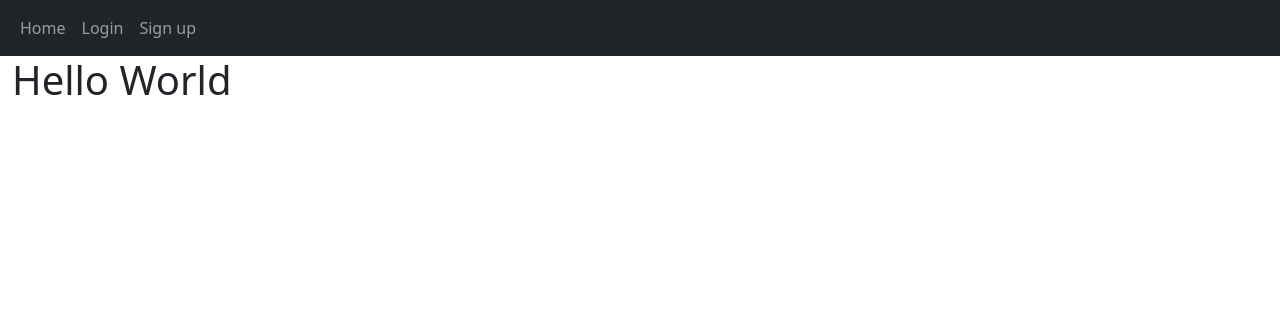
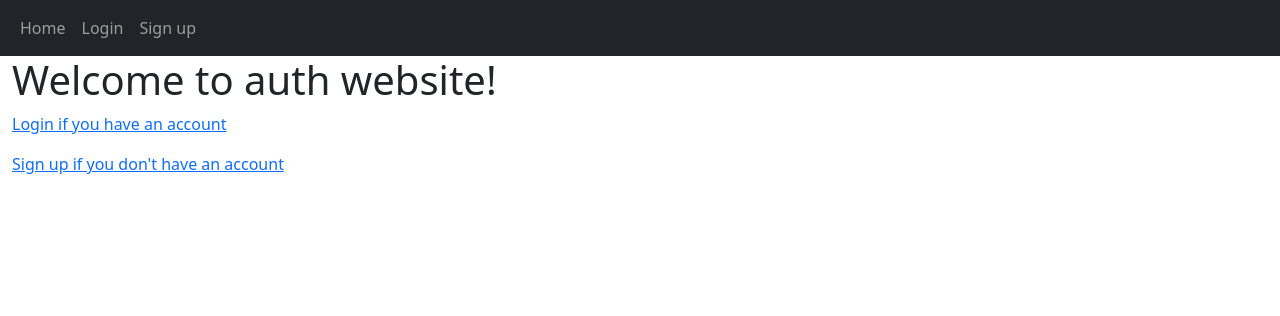
Before and after one commit to Ksysiupeel/Django-authentication, a Django app: page / in a window 1280 px wide. Shown: the top 316 px of the page. Run offline with Django 4.2, Linux system fonts and the light colour scheme.

Commit message:
improvement of the login and registration system, adding the users.html file, modification of views and urls

```diff
--- a/auth/urls.py
+++ b/auth/urls.py
@@ -4,6 +4,7 @@ from . import views
 urlpatterns = [
     path("", views.home, name="home"),
     path("home", views.home, name="home"),
-    path("register", views.register, name="register")
+    path("register", views.register, name="register"),
+    path("user", views.user, name="user")
 
 ]
--- a/auth/views.py
+++ b/auth/views.py
@@ -1,7 +1,8 @@
 from django.shortcuts import render, redirect
 from django.http import HttpRequest
 from .forms import RegisterForm
-from django.contrib.auth import login, logout, authenticate
+from django.contrib.auth import login
+from django.contrib.auth.decorators import login_required
 
 
 def home(request: HttpRequest):
@@ -13,8 +14,12 @@ def register(request: HttpRequest):
         if form.is_valid():
             user = form.save()
             login(request, user)
-            return redirect("/home")
+            return redirect("/user")
     else:
         form = RegisterForm()
 
     return render(request, "registration/sign_up.html", {"form": form})
+
+@login_required(login_url="/login")
+def user(request: HttpRequest):
+    return render(request, "user.html")
--- a/django_authentication/settings.py
+++ b/django_authentication/settings.py
@@ -138,5 +138,5 @@ CRISPY_ALLOWED_TEMPLATE_PACKS = "bootstrap5"
 CRISPY_TEMPLATE_PACK = "bootstrap5"
 
 # Login settings
-LOGIN_REDIRECT_URL = "/home"
+LOGIN_REDIRECT_URL = "/user"
 LOGOUT_REDIRECT_URL = "/login"
--- a/templates/base.html
+++ b/templates/base.html
@@ -16,6 +16,11 @@
             <div class="container-fluid">
               <div>
                 <ul class="navbar-nav">
+                  {% if user.is_authenticated %}
+                  <li class="nav-item">
+                    <a class="nav-link" href="/logout">Logged in as {{ user.username }} || click to log out</a>
+                  </li>
+                  {% else %}
                   <li class="nav-item">
                     <a class="nav-link" href="/">Home</a>
                   </li>
@@ -25,6 +30,7 @@
                   <li class="nav-item">
                     <a class="nav-link" href="/register">Sign up</a>
                   </li>
+                  {% endif %}
                 </ul>
               </div>
             </div>
--- a/templates/index.html
+++ b/templates/index.html
@@ -4,6 +4,8 @@
 
 {% block content %}
 
-    <h1>Hello World</h1>
+    <h1>Welcome to auth website!</h1>
+    <p><a href="/login">Login if you have an account</a></p>
+    <p><a href="/register">Sign up if you don't have an account</a></p>
 
 {% endblock %}
```
Also changed, not shown: templates/user.html (added, +9 -0 lines).
